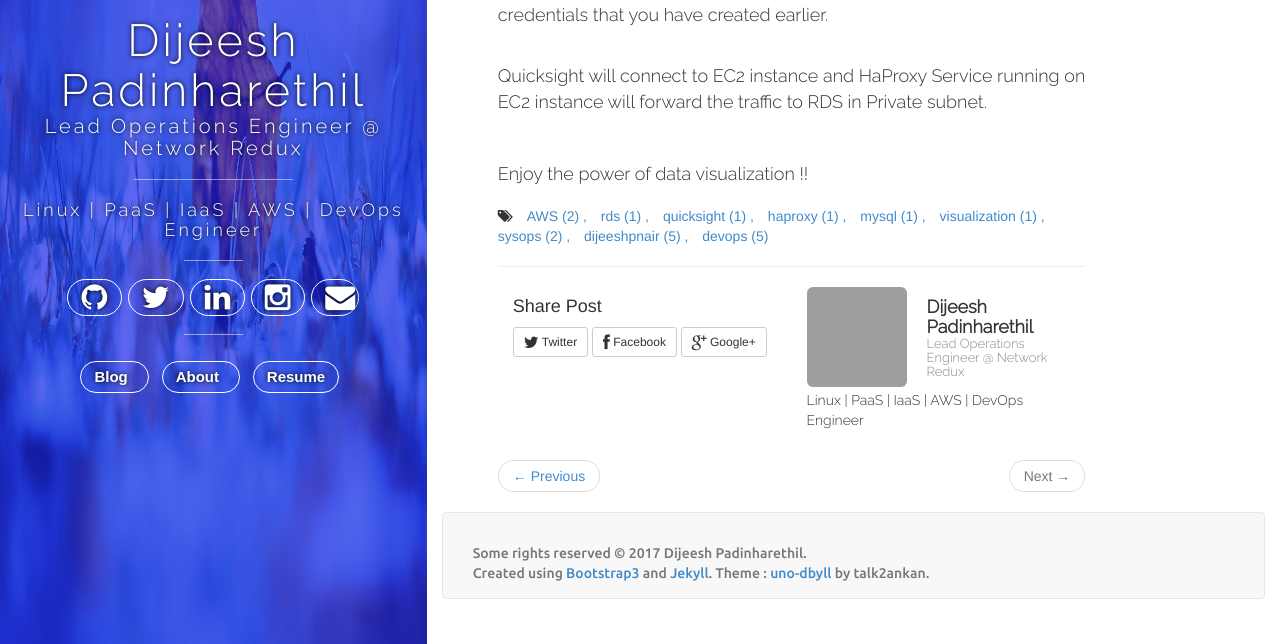
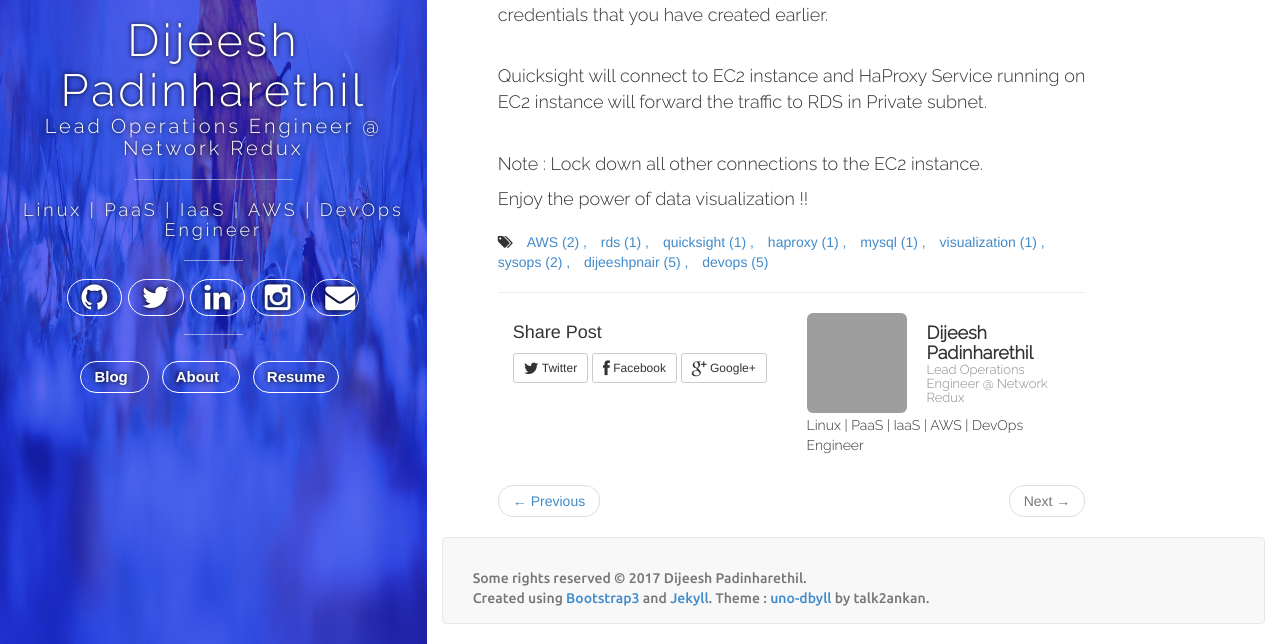
Before and after one commit to dijeesh/dijeesh.github.io-bak, a Jekyll site: the page built from _posts/2017-08-05-AWS-quicksight-access-to-RDS-in-private-subnet.md, in a window 1280 px wide and 900 px high, scrolled down 1907 px, cut to the strip 256-900 px from the top of the window. Built offline with Jekyll 4.4.1, drawn with Linux system fonts in a browser that asks for light colours; nearby versions of some CDN libraries; comment, search, counter and statistics services are not loaded; grey boxes are pictures that could not be loaded.

Commit message:
update quicksight

```diff
--- a/_posts/2017-08-05-AWS-quicksight-access-to-RDS-in-private-subnet.md
+++ b/_posts/2017-08-05-AWS-quicksight-access-to-RDS-in-private-subnet.md
@@ -79,5 +79,6 @@ Now try to add Data source in your Quicksight dashboard, select MySQL, provide P
 Quicksight will connect to EC2 instance and HaProxy Service running on EC2 instance will forward the traffic to RDS in Private subnet.
 
 <br>
+Note : Lock down all other connections to the EC2 instance.
 
 Enjoy the power of data visualization !!
```
